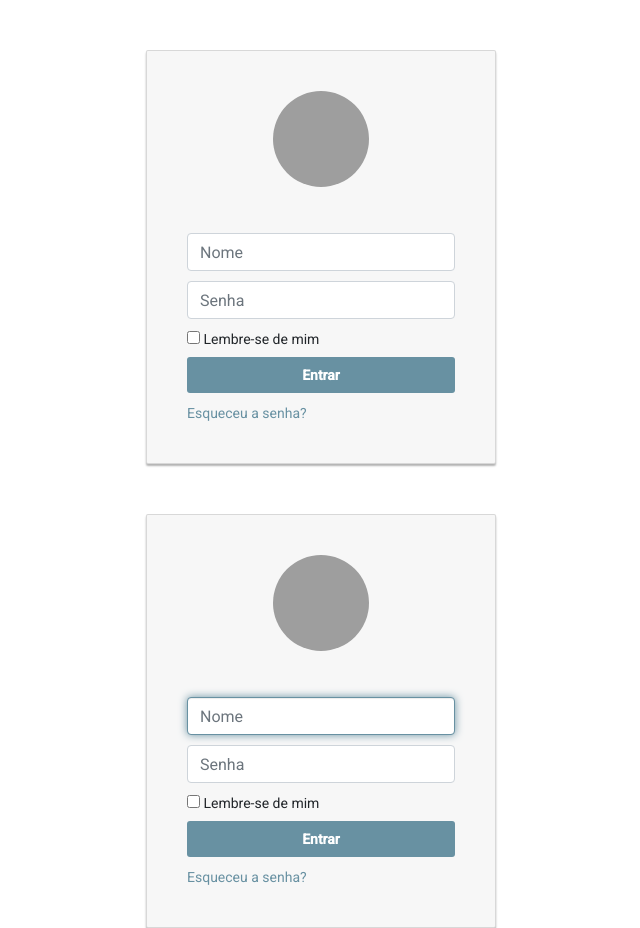
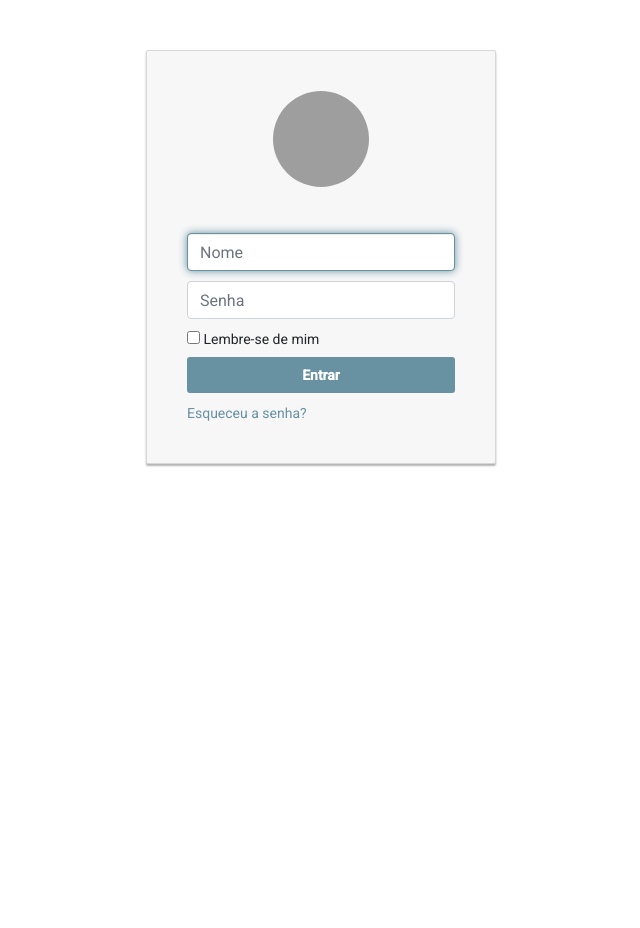
Before and after one commit to AlissonHFR/Reggistre-TCC-front-end, an Angular app: page / in a window 1280 px wide. Shown: the whole page, without its empty margins (319-959 px from the left). After the commit the page ends 850 px from the top, so only its background shows below. Built offline with nearby package versions, Linux system fonts and the light colour scheme; grey boxes are pictures that could not be loaded.

Commit message:
refactor: remove code

```diff
--- a/src/app/app.component.html
+++ b/src/app/app.component.html
@@ -1,2 +1 @@
 <router-outlet></router-outlet>
-<app-login></app-login>
```
